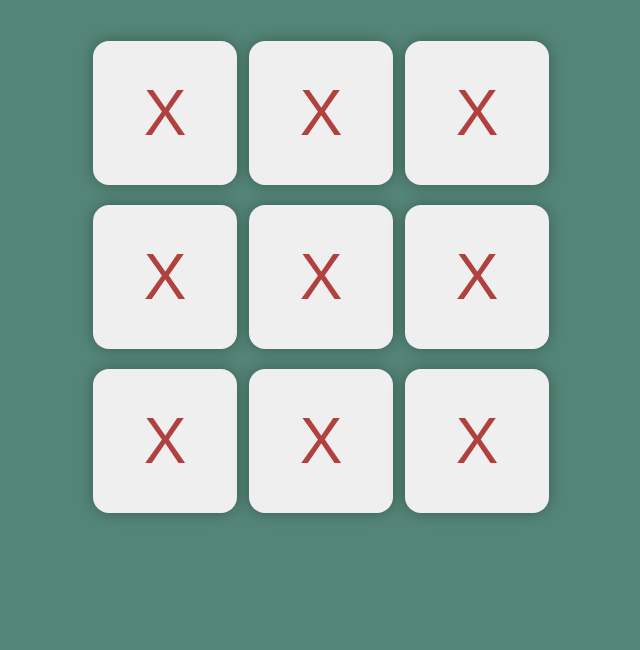
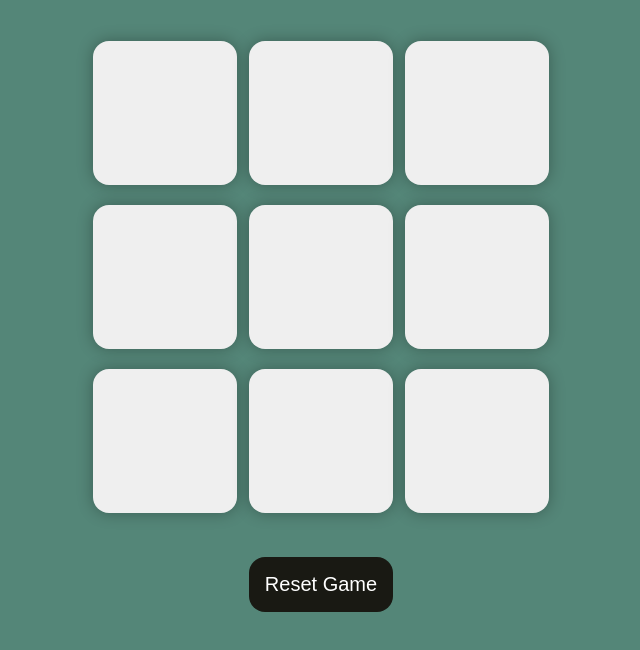
Before and after one commit to BalajiCheekala/tic-tac-toe-game, a plain HTML site: page index.html in a window 1280 px wide. Shown: the part 40-690 px from the top of the page, without its empty margins (319-959 px from the left). Drawn offline with Linux system fonts and the light colour scheme.

Commit message:
commit
clear

Update styles and fix JS logic
`

```diff
--- a/index.html
+++ b/index.html
@@ -11,21 +11,20 @@
         <h1>Tic-Tac-Toe</h1>
         <div class="container">
             <div class="game">
-                <button class="box">X</button>
-                <button class="box">X</button>
-                <button class="box">X</button>
-                <button class="box">X</button>
-                <button class="box">X</button>
-                <button class="box">X</button>
-                <button class="box">X</button>
-                <button class="box">X</button>
-                <button class="box">X</button>
+                <button class="box"></button>
+                <button class="box"></button>
+                <button class="box"></button>
+                <button class="box"></button>
+                <button class="box"></button>
+                <button class="box"></button>
+                <button class="box"></button>
+                <button class="box"></button>
+                <button class="box"></button>
             </div>
         </div>
+        <button id="reset-btn">Reset Game</button>
 
     </main>
-
-
-
+    <script src="script.js"></script>
 </body>
 </html>
--- a/script.js
+++ b/script.js
@@ -0,0 +1,3 @@
+let boxes = document.querySelectorAll(".box");
+let resetBtn = document.querySelector("reset-btn");
+let turnO = true;//player O
--- a/style.css
+++ b/style.css
@@ -30,3 +30,11 @@ body{
     font-size: 8vmin;
     color: #b0413e;
 }
+#reset-btn{
+    padding: 1rem;
+    font-size: 1.25rem;
+    background-color: #191913;
+    color:#fff;
+    border-radius: 1rem;
+    border: none;
+}
```
